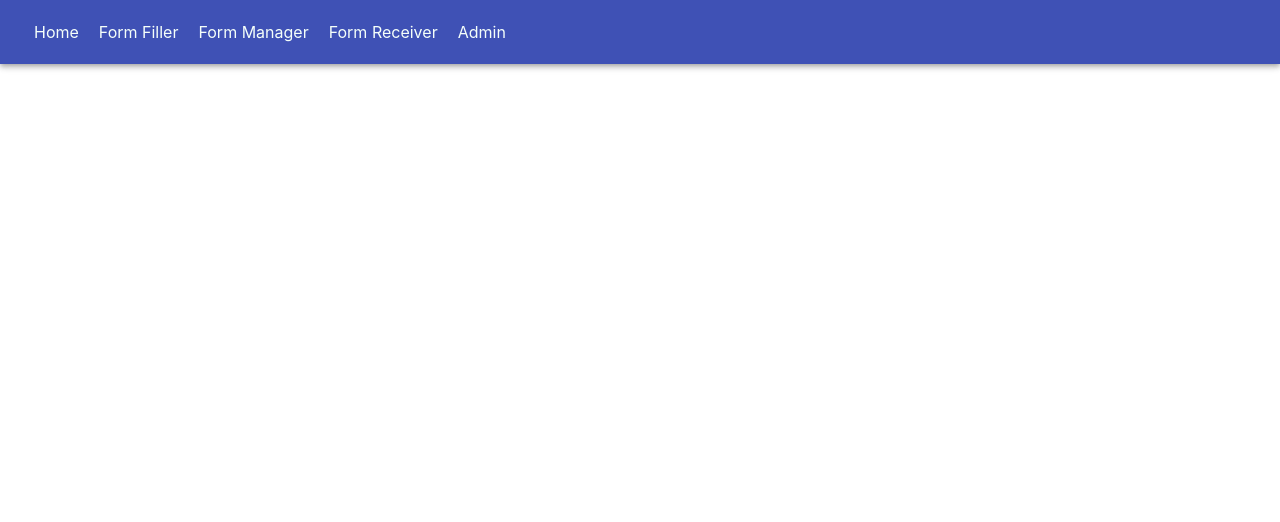
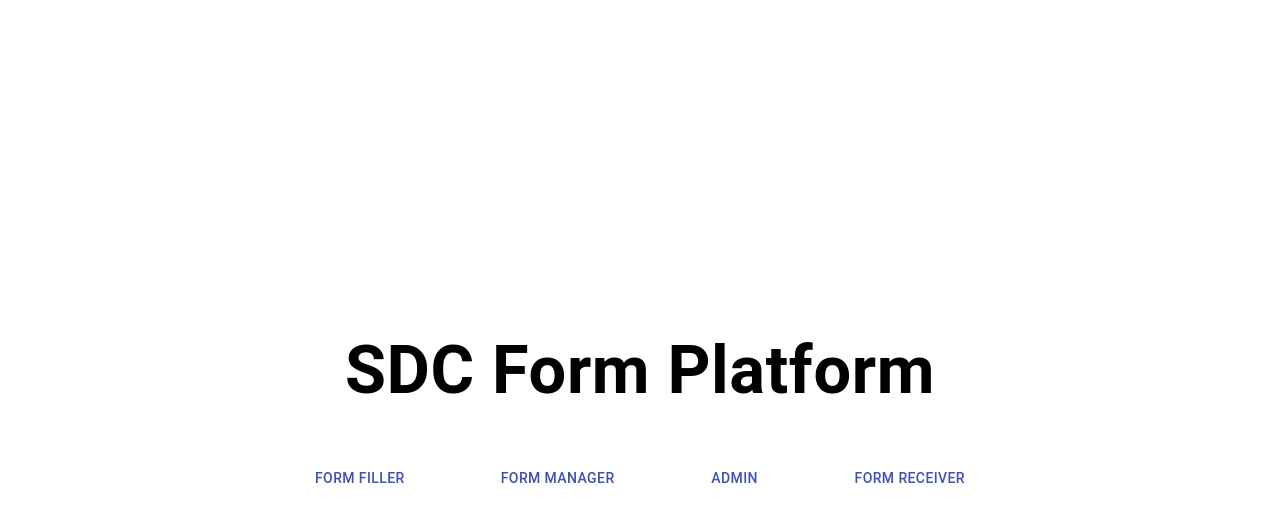
Before and after one commit to j-delrosario/cancer-care-ontario, a React (Create React App) app in the folder client/: page / in a window 1280 px wide. Shown: the top 522 px of the page. Built offline with nearby package versions, Linux system fonts and the light colour scheme.

Commit message:
Added a new homepage as well as a tooltip for the form manager

```diff
--- a/client/src/App.js
+++ b/client/src/App.js
@@ -45,7 +45,7 @@ class App extends React.Component {
               path="/"
               render={() => (
                 <div>
-                  <Navbar />
+                  {/* <Navbar /> */}
                   <Home />
                 </div>
               )}
@@ -80,7 +80,7 @@ class App extends React.Component {
           <Switch>
             <Route
               exact
-              path="/formmanager"
+              path="/form-manager"
               render={() => (
                 <div>
                   <Navbar />
--- a/client/src/components/FormManager/FormManager.js
+++ b/client/src/components/FormManager/FormManager.js
@@ -26,8 +26,13 @@ const FormManager = () => {
 
     return (
         <div className="manager-base">
+            <Typography style={{
+                fontWeight: "bold"
+            }}>
+                Upload XML
+            </Typography>
             <Typography>
-                Upload XML
+                Uploading an SDC Form will create a form or replace a form if one with the same ID already exists.
             </Typography>
             <UploadXML onSubmit={onSubmitNewXML} onUpload={uploadXML} id={3} />
             {alert}
--- /dev/null
+++ b/client/src/components/Home/Home.css
@@ -0,0 +1,10 @@
+.homepageview {
+    width: 1140px;
+    /* height: 2; */
+    margin: 40vh auto;
+}
+
+.link-text {
+    text-decoration: none;
+    color: black;
+}
--- a/client/src/components/Home/Home.js
+++ b/client/src/components/Home/Home.js
@@ -1,13 +1,57 @@
 import React from "react";
+import { AppBar, Toolbar, Grid, Typography, Tooltip, Button } from "@material-ui/core";
+import { Link } from "react-router-dom";
 
-// Should just be a component
+import "./Home.css";
 
-const Home = () => {
-  return (
-    <>
-
-    </>
-  );
+class Home extends React.Component {
+  state = {};
+  render() {
+    return (
+      <div className="homepageview">
+        <Grid container direction="column" justify="center" alignItems="center" spacing={10}>
+          <Grid item>
+            <Typography style={{
+              fontSize: '50pt',
+              fontWeight: "bolder"
+            }}>
+              SDC Form Platform
+            </Typography>
+          </Grid>
+        <Grid container direction="row" justify="center" alignItems="center" spacing={10}>
+            <Grid item>
+              <Tooltip title="Create a new SDC Form or analyze submitted forms">
+                <Button color="primary" href="/form-filler" className="link-text">
+                  Form Filler
+                </Button>
+              </Tooltip>
+          </Grid>
+          <Grid item>
+              <Tooltip title="Create or update SDC Forms given an XML file">
+                <Button color="primary" href="/form-manager" className="link-text">
+                  Form Manager
+                </Button>
+              </Tooltip>
+          </Grid>
+          <Grid item>
+              <Tooltip title="Manage patients as well as form fillers">
+                <Button color="primary" href="/admin" className="link-text">
+                  Admin
+                </Button>
+              </Tooltip>
+          </Grid>
+          <Grid item>
+              <Tooltip title="Find a valid SDC Form">
+                <Button color="primary" href="/form-receiver" className="link-text">
+                  Form Receiver
+                </Button>
+              </Tooltip>
+          </Grid>
+        </Grid>
+        </Grid>
+      </div>
+    );
+  }
 }
 
 export default Home;
--- a/client/src/components/Navbar/Navbar.js
+++ b/client/src/components/Navbar/Navbar.js
@@ -17,7 +17,7 @@ class Navbar extends React.Component {
             <Link to="/form-filler" className="link">
               Form Filler
             </Link>
-            <Link to="/formmanager" className="link">
+            <Link to="/form-manager" className="link">
               Form Manager
             </Link>
             <Link to="/form-receiver" className="link">
```
